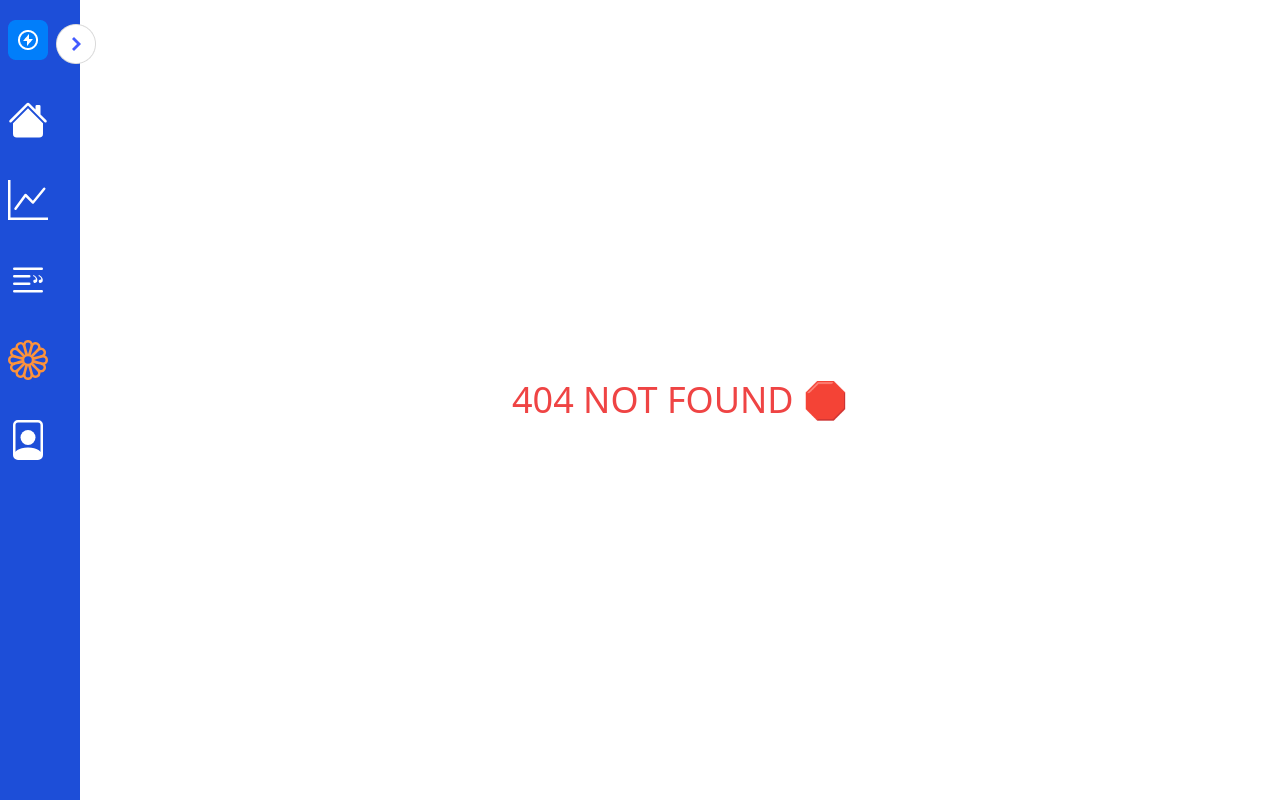
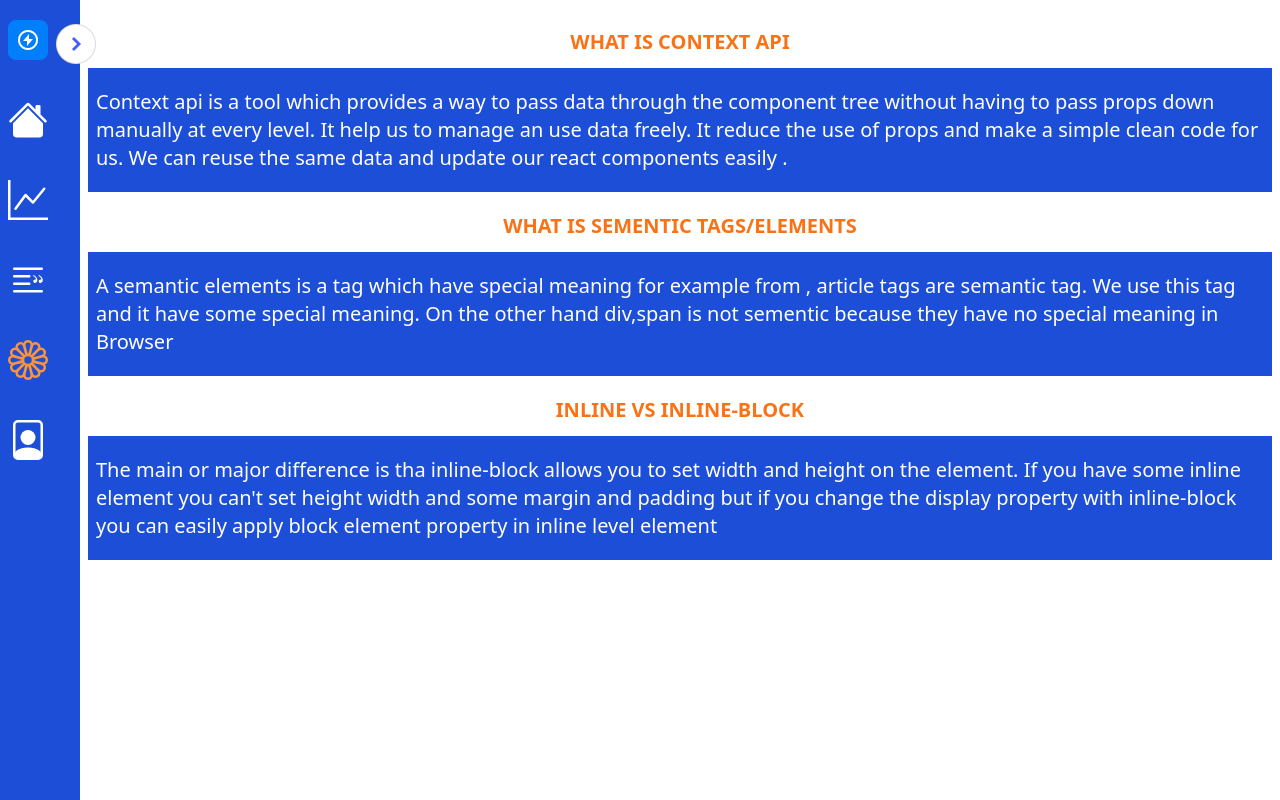
Before and after one commit to aytullahdev/petaverse, a React (Create React App) app: page /blogs in a window 1280 px wide. Before the commit this address had no page. Built offline with nearby package versions, Linux system fonts and the light colour scheme.

Commit message:
blog section added

```diff
--- /dev/null
+++ b/public/Data/blogs.json
@@ -0,0 +1,14 @@
+[
+    {
+        "tittle":"What is context api",
+        "text":"Context api is a tool which provides a way to pass data through the component tree without having to pass props down manually at every level. It help us to manage an use data freely. It reduce the use of props and make a simple clean code for us. We can reuse the same data and update our react components easily ."
+    },
+    {
+        "tittle":"What is Sementic Tags/Elements",
+        "text":"A semantic elements is a tag which have special meaning for example from , article tags are semantic tag. We use this tag and it have some special meaning. On the other hand div,span is not sementic because they have no special meaning in Browser"
+    },
+    {
+        "tittle":"Inline vs Inline-Block",
+        "text":"The main or major difference is tha inline-block allows you to set width and height on the element. If you have some inline element you can't set height width and some margin and padding but if you change the display property with inline-block you can easily apply block element property in inline level element"
+    }
+]
--- a/src/App.js
+++ b/src/App.js
@@ -5,6 +5,7 @@ import Pagenotfound from './Components/Notfoundpage/Pagenotfound';
 import Dashboard from './Components/Dashboard/Dashboard';
 import Home from './Components/Home/Home';
 import Reviews from './Components/Reviews/Reviews';
+import Articles from './Components/Articles/Articles';
 function App() {
   return (
     <div className="App flex relative">
@@ -14,6 +15,7 @@ function App() {
       <Route path='/' element={<Home/>}/>
       <Route path='/dashboard' element={<Dashboard/>}/>
       <Route path='/reviews' element={<Reviews/>}/>
+      <Route path='/blogs' element={<Articles/>}/>
       <Route path='*' element={<Pagenotfound/>}/>
     </Routes>
     </div>
--- /dev/null
+++ b/src/Components/Articles/Article.js
@@ -0,0 +1,16 @@
+import React from 'react';
+
+const Article = ({tittle,text}) => {
+    return (
+        <div className='my-5 cursor-pointer'>
+            <div>
+                <h1 className='text-xl uppercase text-orange-500 font-semibold text-center'>{tittle}</h1>
+            </div>
+            <p className='text-xl py-5 bg-blue-700 text-white  text-left mt-3 px-2 '>
+                {text}
+            </p>
+        </div>
+    );
+};
+
+export default Article;
--- /dev/null
+++ b/src/Components/Articles/Articles.js
@@ -0,0 +1,14 @@
+import React from 'react';
+import useReviews from '../Hooks/ReviewsHook';
+import Article from './Article';
+
+const Articles = () => {
+    const[data,setData]=useReviews('./Data/blogs.json');
+    return (
+        <div>
+          { data.length>=0 && data.map(el=><Article tittle={el.tittle} text={el.text}/>)}
+        </div>
+    );
+};
+
+export default Articles;
--- a/src/Components/Dashboard/Dashboard.js
+++ b/src/Components/Dashboard/Dashboard.js
@@ -42,23 +42,25 @@ const Dashboard = () => {
     ]
     return (
        <div className='grid grid-cols-1 pl-2  md:grid-cols-2 gap-4 overflow-x-hidden '>
-         <div className=' bg-white shadow-md relative  '>
+         <div className=' bg-white shadow-md relative overflow-x-hidden  '>
          <ResponsiveContainer  height={400}>
         <LineChart
           data={data}
 
           margin={{
             top: 5,
+            left:20,
+            right:30,
             bottom: 5,
           }}
         >
           <CartesianGrid strokeDasharray="3 3" />
-          <Legend />
+          <Legend verticalAlign='top' />
           <XAxis dataKey="month" />
           <YAxis />
           <Tooltip />
 
-          <Line type="monotone" dataKey="sell" stroke="#82ca9d" />
+          <Line type="monotone" name='Total Sell' dataKey="sell" stroke="#82ca9d" />
         </LineChart>
      </ResponsiveContainer>
          </div>
@@ -78,15 +80,15 @@ const Dashboard = () => {
       <XAxis dataKey="month" />
       <YAxis />
       <Tooltip />
-      <Legend />
-      <Bar dataKey="revenue" fill="#8884d8" />
+      <Legend verticalAlign='top'/>
+      <Bar dataKey="revenue" name='Total Revenue ' fill="#8884d8" />
 
     </BarChart>
     </ResponsiveContainer>
 
          </div>
          {/* Charter chart */}
-         <div className=' bg-white shadow-md '>
+         <div className=' bg-white shadow-md overflow-x-hidden '>
          <ResponsiveContainer width="100%" height={400}>
          <ScatterChart
       data={data}
@@ -114,7 +116,9 @@ const Dashboard = () => {
             <PieChart width={400} height={400}>
           <Pie data={data} dataKey="revenue" cx="50%" cy="50%" outerRadius={60} fill="#8884d8" />
           <Pie data={data} dataKey="sell" cx="50%" cy="50%" innerRadius={70} outerRadius={90} fill="#82ca9d" label />
+          <Tooltip/>
         </PieChart>
+
             </ResponsiveContainer>
          </div>
        </div>
```
